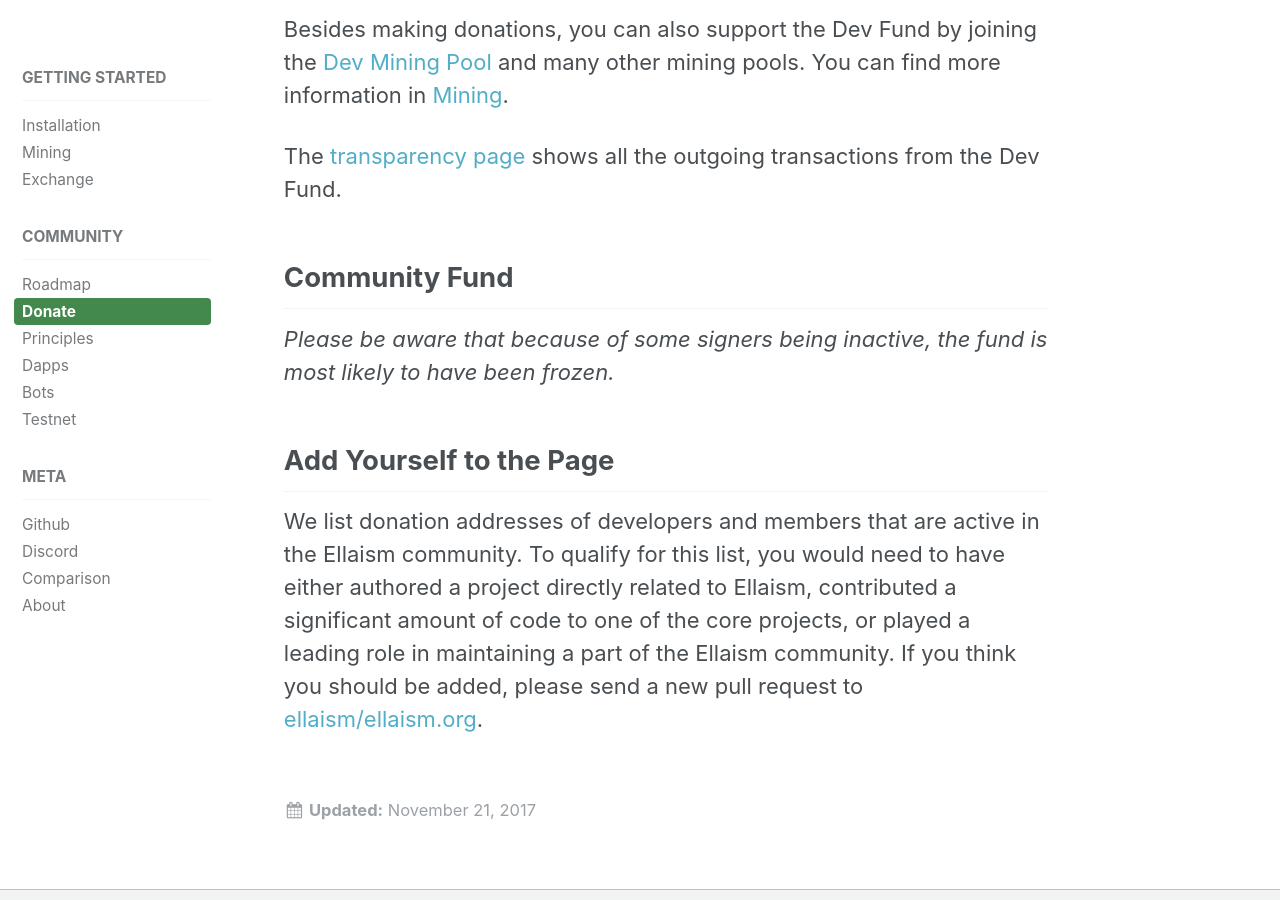
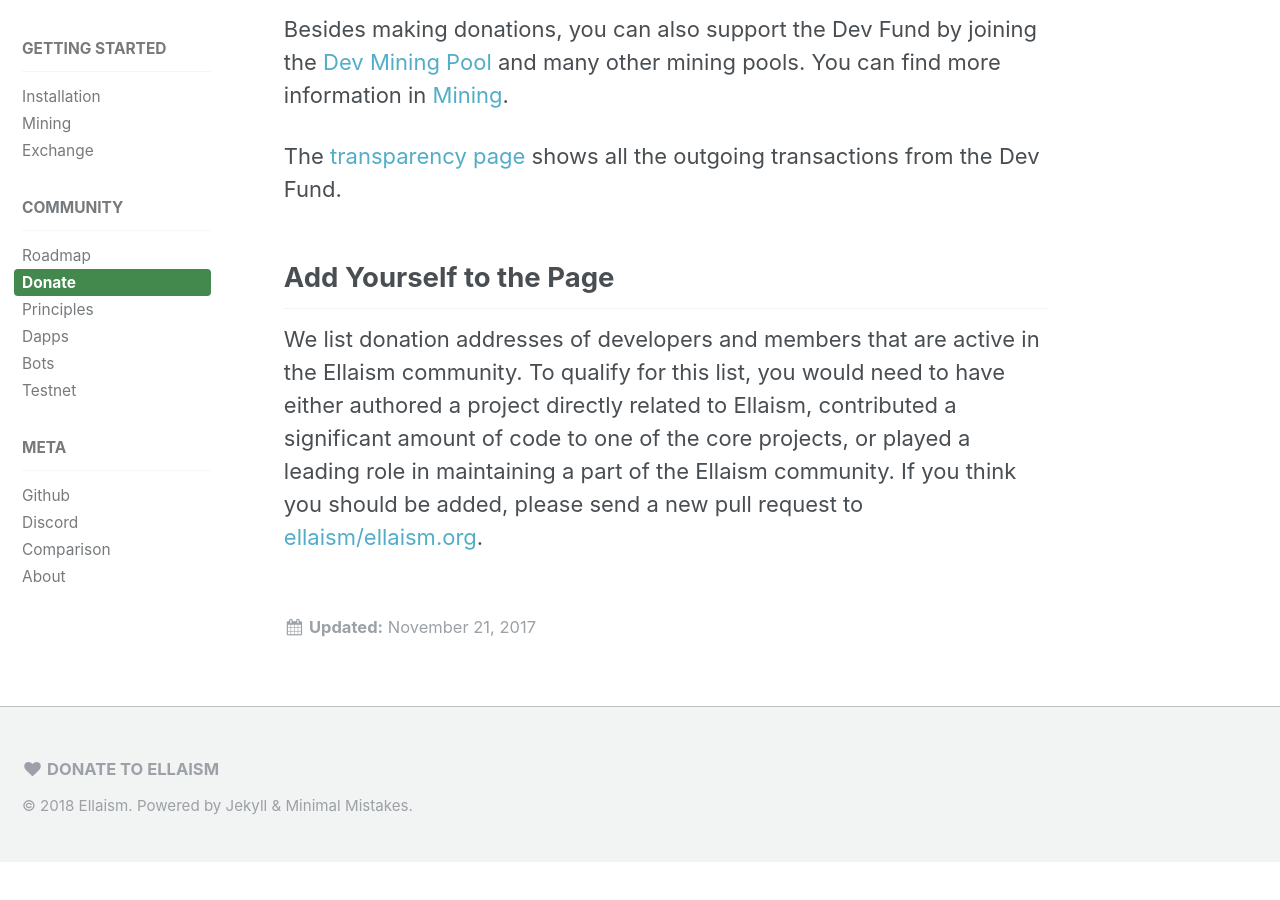
Before and after one commit to ellaism/ellaism.org, a Jekyll site: the page built from _docs/donate.md, in a window 1280 px wide and 900 px high, scrolled down 1076 px. Built offline with Jekyll 4.4.1, drawn with Linux system fonts in a browser that asks for light colours; after the commit the page ends 1938 px from its top, so only the background shows below that.

Commit message:
Remove community fund disclaimer

```diff
--- a/_docs/donate.md
+++ b/_docs/donate.md
@@ -25,10 +25,6 @@
 
 The [transparency page](https://transparency.ellaism.org/dev) shows all the outgoing transactions from the Dev Fund.
 
-## Community Fund
-
-*Please be aware that because of some signers being inactive, the fund is most likely to have been frozen.*
-
 ## Add Yourself to the Page
 
 We list donation addresses of developers and members that are active in the Ellaism community. To qualify for this list, you would need to have either authored a project directly related to Ellaism, contributed a significant amount of code to one of the core projects, or played a leading role in maintaining a part of the Ellaism community. If you think you should be added, please send a new pull request to [ellaism/ellaism.org](https://github.com/ellaism/ellaism.org).
```
